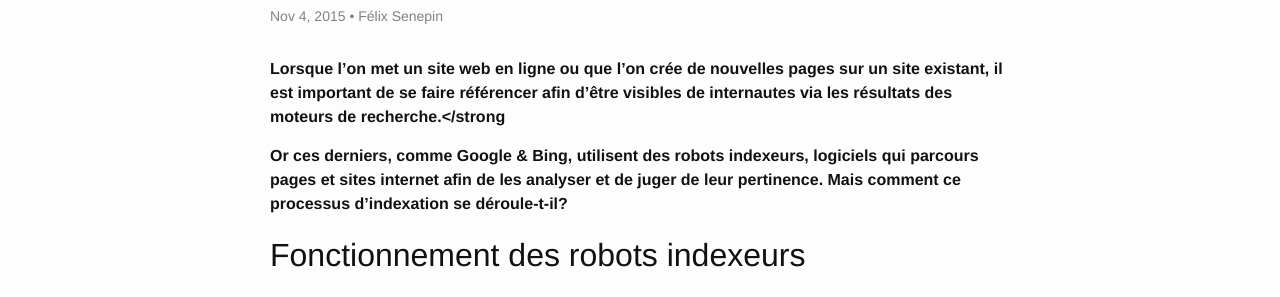
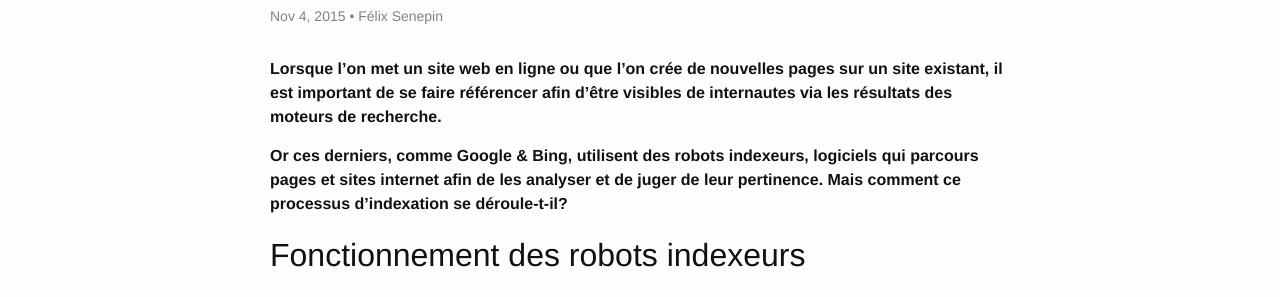
Before and after one commit to EtienneSOU/etiennesou.github.io, a Jekyll site: the page built from _posts/2015-11-04-Article2.markdown, in a window 1280 px wide and 900 px high. Shown: the part 227-524 px from the top of the window. Built offline with Jekyll 4.4.1, drawn with Linux system fonts in a browser that asks for light colours.

Commit message:
Update 2015-11-04-Article2.markdown

```diff
--- a/_posts/2015-11-04-Article2.markdown
+++ b/_posts/2015-11-04-Article2.markdown
@@ -6,7 +6,7 @@ categories: SEO
 author: Félix Senepin
 ---
 
-<strong>Lorsque l’on met un site web en ligne ou que l’on crée de nouvelles pages sur un site existant, il est important de se faire référencer afin d’être visibles de internautes via les résultats des moteurs de recherche.</strong
+<strong>Lorsque l’on met un site web en ligne ou que l’on crée de nouvelles pages sur un site existant, il est important de se faire référencer afin d’être visibles de internautes via les résultats des moteurs de recherche.</strong>
 
 <strong>Or ces derniers, comme Google & Bing, utilisent des robots indexeurs, logiciels qui parcours pages et sites internet afin de les analyser et de juger de leur pertinence. Mais comment ce processus d’indexation se déroule-t-il?</strong>
 
```
